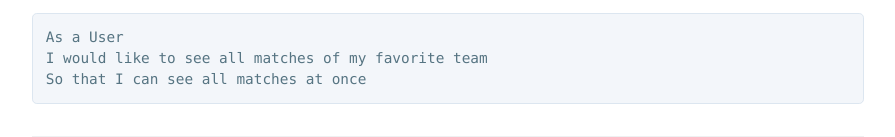
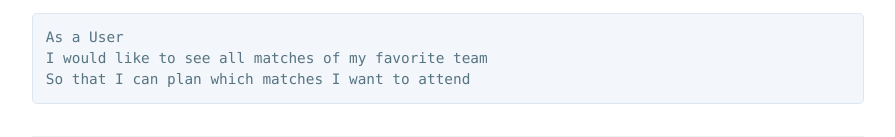
Before and after one commit to EmbeddedTester/UserStories, a plain HTML site: page index.html in a window 1280 px wide. Shown: the part 977-1114 px from the top of the page, without its empty margins (192-1087 px from the left). Drawn offline with nearby package versions, Linux system fonts and the light colour scheme.

Commit message:
Update index.html

```diff
--- a/index.html
+++ b/index.html
@@ -45,7 +45,7 @@ So that I can save clicks to get to the date I want to see
 
 <pre><code>As a User
 I would like to see all matches of my favorite team
-So that I can see all matches at once
+So that I can plan which matches I want to attend
 </code></pre>
 
       <footer class="site-footer">
```
